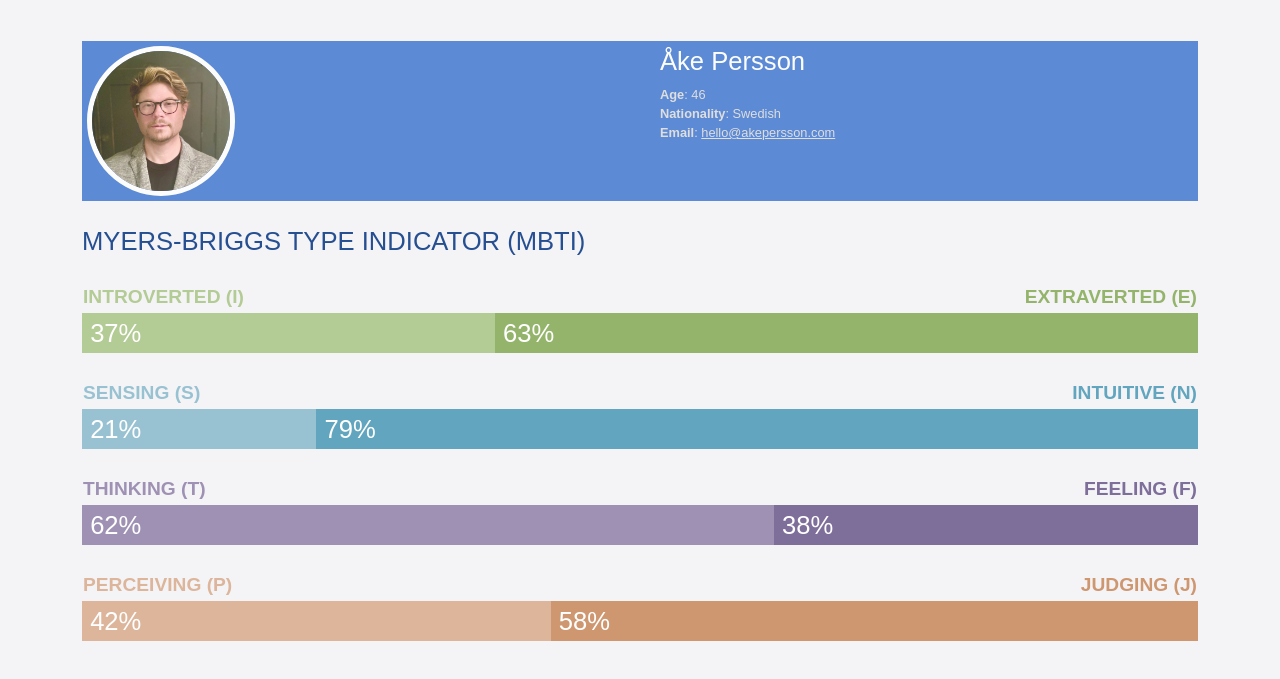
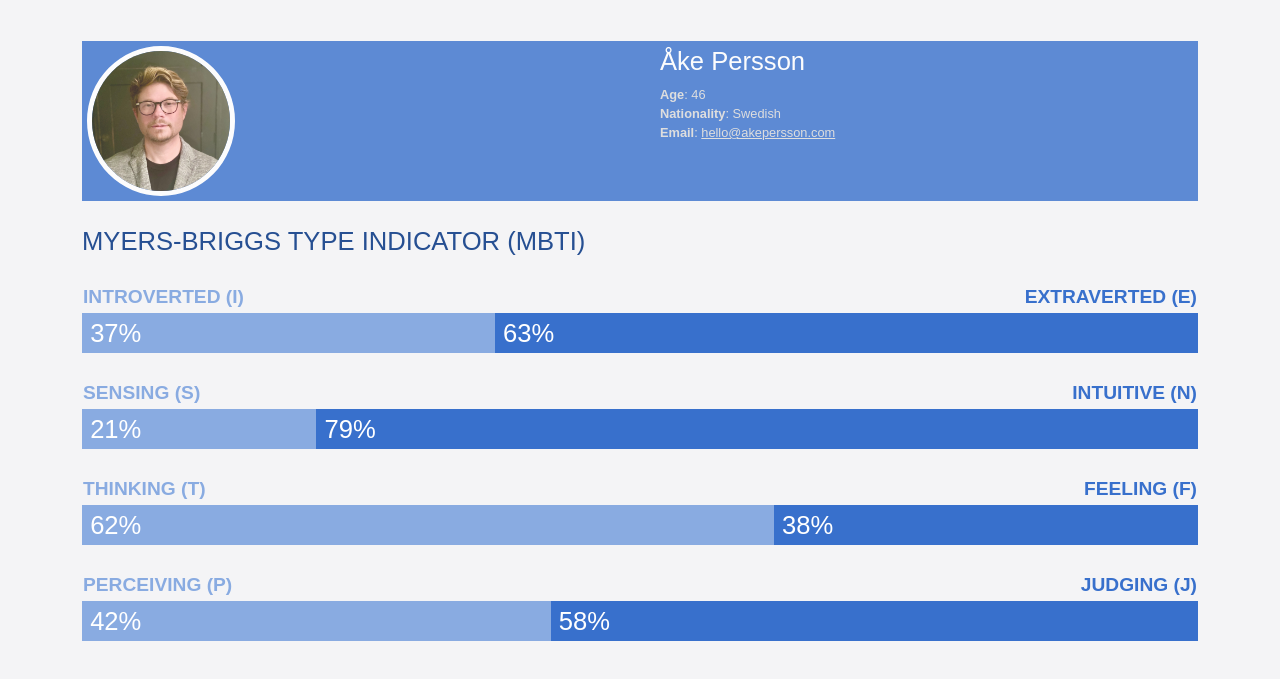
Before and after one commit to ake-persson/resume, a plain HTML site: page html/bio.html in a window 1280 px wide. Shown: the part 59-738 px from the top of the page. Drawn offline with nearby package versions, Linux system fonts and the light colour scheme; files that its build step writes are made by us from their sources.

Commit message:
simplify

```diff
--- a/scss/custom.scss
+++ b/scss/custom.scss
@@ -11,6 +11,9 @@ $link-hover-color: darken($link-color, 15%) !default;
 
 $light: rgba($body-bg, 0.95) !default;
 $profile-bg: lighten($link-color, 15%) !default;
+
+$graph-light: lighten($link-color, 35%) !default;
+$graph-dark: lighten($link-color, 15%) !default;
 
 /* Override Font */
 $font-family-base: "Arial", sans-serif;
@@ -132,20 +135,32 @@ $dark-orange: rgba(206, 151, 112, 1) !default;
   table {
     width: 100%;
     margin-top: 25px;
-    thead > tr > th {
+
+    th {
       font-size: $h2-font-size;
+    }
+    th:first-child {
+      color: $graph-light;
     }
     th:nth-child(2) {
       text-align: right;
+      color: $graph-dark;
     }
-    tbody > tr > td {
+
+    td {
       font-size: $h1-font-size;
       color: white;
       margin-left: 20px;
     }
-    tbody > tr > td:before {
+    td:before {
       content: " ";
       white-space: pre;
+    }
+    td:first-child {
+      background-color: $graph-light;
+    }
+    td:nth-child(2) {
+      background-color: $graph-dark;
     }
   }
 
@@ -153,19 +168,9 @@ $dark-orange: rgba(206, 151, 112, 1) !default;
     thead > tr {
       th:first-child {
         width: 37%;
-        color: $light-green;
       }
       th:nth-child(2) {
         width: 63%;
-        color: $dark-green;
-      }
-    }
-    tbody > tr {
-      td:first-child {
-        background-color: $light-green;
-      }
-      td:nth-child(2) {
-        background-color: $dark-green;
       }
     }
   }
@@ -174,19 +179,9 @@ $dark-orange: rgba(206, 151, 112, 1) !default;
     thead > tr {
       th:first-child {
         width: 21%;
-        color: $light-blue;
       }
       th:nth-child(2) {
         width: 79%;
-        color: $dark-blue;
-      }
-    }
-    tbody > tr {
-      td:first-child {
-        background-color: $light-blue;
-      }
-      td:nth-child(2) {
-        background-color: $dark-blue;
       }
     }
   }
@@ -195,19 +190,9 @@ $dark-orange: rgba(206, 151, 112, 1) !default;
     thead > tr {
       th:first-child {
         width: 62%;
-        color: $light-purple;
       }
       th:nth-child(2) {
         width: 38%;
-        color: $dark-purple;
-      }
-    }
-    tbody > tr {
-      td:first-child {
-        background-color: $light-purple;
-      }
-      td:nth-child(2) {
-        background-color: $dark-purple;
       }
     }
   }
@@ -216,19 +201,9 @@ $dark-orange: rgba(206, 151, 112, 1) !default;
     thead > tr {
       th:first-child {
         width: 42%;
-        color: $light-orange;
       }
       th:nth-child(2) {
         width: 58%;
-        color: $dark-orange;
-      }
-    }
-    tbody > tr {
-      td:first-child {
-        background-color: $light-orange;
-      }
-      td:nth-child(2) {
-        background-color: $dark-orange;
       }
     }
   }
```
